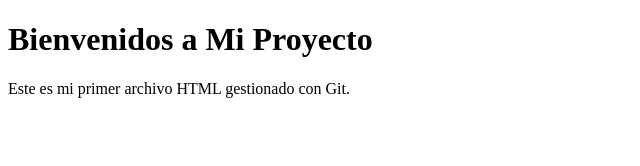
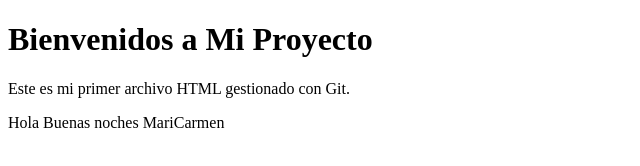
Before and after one commit to J-Carlos5/practica-git, a plain HTML site: page index.html in a window 1280 px wide. Shown: the whole page, without its empty margins (0-640 px from the left). Drawn offline with Linux system fonts and the light colour scheme.

Commit message:
Añadir index.html con contenido básico

```diff
--- a/index.html
+++ b/index.html
@@ -7,5 +7,6 @@
 <body>
     <h1>Bienvenidos a Mi Proyecto</h1>
     <p>Este es mi primer archivo HTML gestionado con Git.</p>
+	<p>Hola Buenas noches MariCarmen</p>
 </body>
 </html>
```
